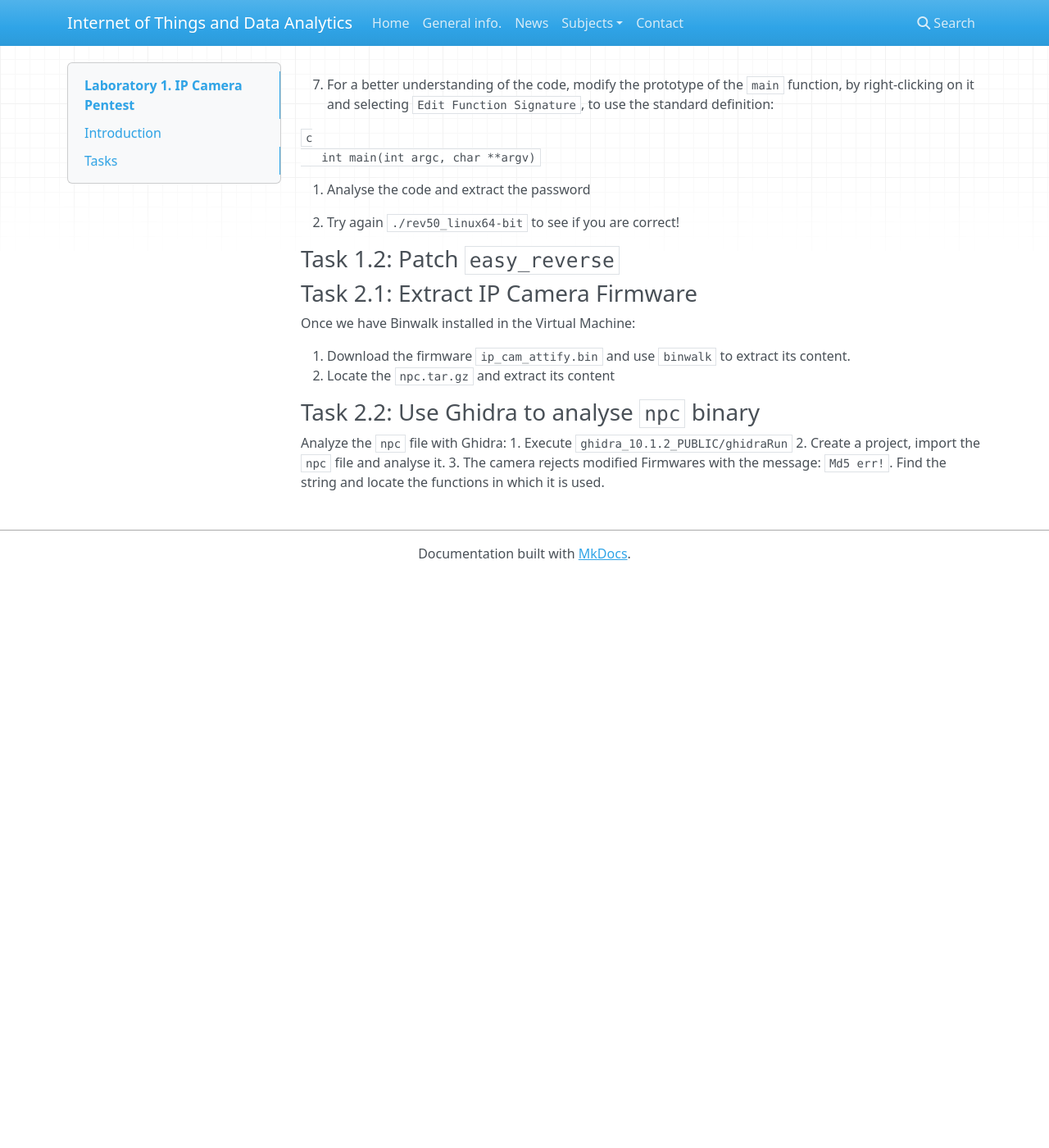
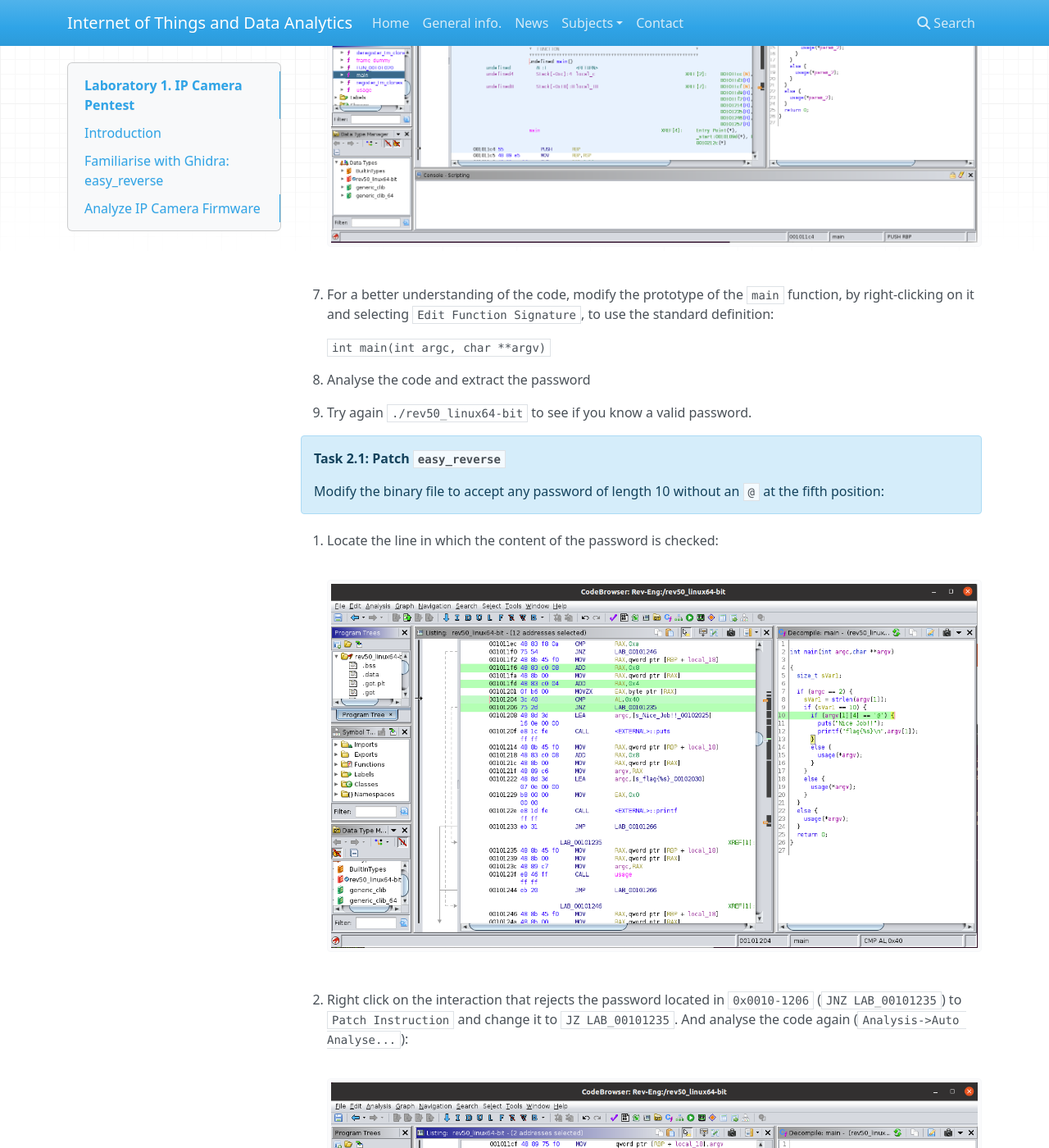
Before and after one commit to iot-da/iot-da.github.io, an MkDocs documentation site: the page built from docs/Subjects/SEC/P1/index.md, in a window 1280 px wide and 1400 px high, scrolled down 3506 px. Shown: the whole window at 82% size. Built offline with MkDocs 1.6.1, drawn with Linux system fonts in a browser that asks for light colours; nearby versions of some CDN libraries; before the commit the page ends 4209 px from its top, so only the background shows below that; some of the changed text lies outside the part shown.

Commit message:
MAterial extra P1

````diff
--- a/docs/Subjects/SEC/P1/index.md
+++ b/docs/Subjects/SEC/P1/index.md
@@ -52,21 +56,17 @@
 
 Download [Hidra 10.1.2](https://github.com/NationalSecurityAgency/ghidra/releases/download/Ghidra_10.1.2_build/ghidra_10.1.2_PUBLIC_20220125.zip), unzip and execute (`./ghidraRun`).
 
-## Tasks
+## Familiarise with Ghidra: `easy_reverse`
 
-### Task 1.1: Familiarise with Ghidra
+!!! note "Task 1.1"
 
-Once we have Ghidra installed in the Virtual Machine, we will follow the [tutorial](https://www.youtube.com/watch?v=fTGTnrgjuGA&ab_channel=stacksmashing) example to reverse engineer a linux executable file to obtain a secret password:
+    Once we have Ghidra installed in the Virtual Machine, we will follow the [tutorial](https://www.youtube.com/watch?v=fTGTnrgjuGA&ab_channel=stacksmashing) example to reverse engineer a linux executable file to obtain a secret password:
 
-1. Get the executable file from [easy_reverse](https://crackmes.one/crackme/5b8a37a433c5d45fc286ad83) (zip password: `crackmes.one`) or use directly the uncompressed file [rev50.zip](rev50.zip)
+1. Get the executable file from [easy_reverse](https://crackmes.one/crackme/5b8a37a433c5d45fc286ad83) (zip password: `crackmes.one`) or use directly the binary inside file [rev50.zip](rev50.zip)
 
 2. Execute the binary:
 
-    ```bash
-    buntu@ubuntu2004:~/Downloads$ ./rev50_linux64-bit
-    USAGE: ./rev50_linux64-bit <password>
-    try again!
-    ```
+    ![rev50_linux64-bit](rev50_linux64-bit.png)
 
 3. Create a new Ghidra project by executing `./ghidraRun` in the command line inside hidra folder(`File -> New Project -> Non-Shared Project`:
 
@@ -82,28 +82,60 @@
 
 7. For a better understanding of the code, modify the prototype of the `main` function, by right-clicking on it and selecting `Edit Function Signature`, to use the standard definition:
 
-   ```c
-   int main(int argc, char **argv)
-   ```
+    ```
+    int main(int argc, char **argv)
+    ```
 
 8. Analyse the code and extract the password
 
-9. Try again `./rev50_linux64-bit` to see if you are correct!
+9. Try again `./rev50_linux64-bit` to see if you know a valid password.
 
-### Task 1.2: Patch `easy_reverse`
+!!! note "Task 2.1: Patch `easy_reverse`"
+    Modify the binary file to accept any password of length 10 without an `@` at the fifth position:
 
+1. Locate the line in which the content of the password is checked:
 
+    ![guidra_at](guidra_at.png)
 
-### Task 2.1: Extract IP Camera Firmware
+2. Right click on the interaction that rejects the password located in `0x0010-1206` (`JNZ LAB_00101235`) to `Patch Instruction` and change it to `JZ LAB_00101235`. And analyse the code again (`Analysis->Auto Analyse...`):
 
-Once we have Binwalk installed in the Virtual Machine:
+    ![ghidra_jz](ghidra_jz.png)
+
+The bytecode of the instruction located in `0x0010-1206` has changed from `0x752d` to `0x742d` and also the decompiled code has changed. Now the program rejects passwords that do **NOT** contain an `@` ant the fifth position.
+
+The patching functionality of Ghidra does not work correctly, so we will patch it using a binary editor as Ghex:
+
+1. Install Ghex: `sudo apt-get install ghex`
+
+2. Open the binary file and locate the line (`0x1206`) that contains the instruction `0x752D`:
+
+    ![ghex_752d](ghex_752d.png)
+
+3. Change it for `0x742d`, save as `rev50_linux64-bit_hacked` and test it:
+
+```bash
+buntu@ubuntu2004:~/Downloads$ ./rev50_linux64-bit_hacked 1234567890
+Nice Job!!
+flag{1234567890}
+```
+
+Is it possible to completely remove the password verification?
+
+## Analyze IP Camera Firmware
+!!! note "Task 2.1"
+    Once we have Binwalk installed in the Virtual Machine:
 
 1. Download the firmware `ip_cam_attify.bin` and use `binwalk` to extract its content.
+
 2. Locate the `npc.tar.gz` and extract its content
 
-### Task 2.2: Use Ghidra to analyse `npc` binary
+!!! note "Task 2.1"
+    Analyze the `npc` binary file with Ghidra:
 
-Analyze the `npc` file with Ghidra:
 1. Execute `ghidra_10.1.2_PUBLIC/ghidraRun`
+
 2. Create a project, import the `npc` file and analyse it.
+
 3. The camera rejects modified Firmwares with the message: `Md5 err!`. Find the string and locate the functions in which it is used.
+
+4. Which line should we modify to accept any firmware?
````
Also changed, not shown: other parts of docs/Subjects/SEC/P1/index.md (+5 -1 lines), docs/Subjects/SEC/P1/ghex_752d.png (added), docs/Subjects/SEC/P1/ghidra_jz.png (added), docs/Subjects/SEC/P1/guidra_at.png (added), docs/Subjects/SEC/P1/rev50_linux64-bit.png (added).
